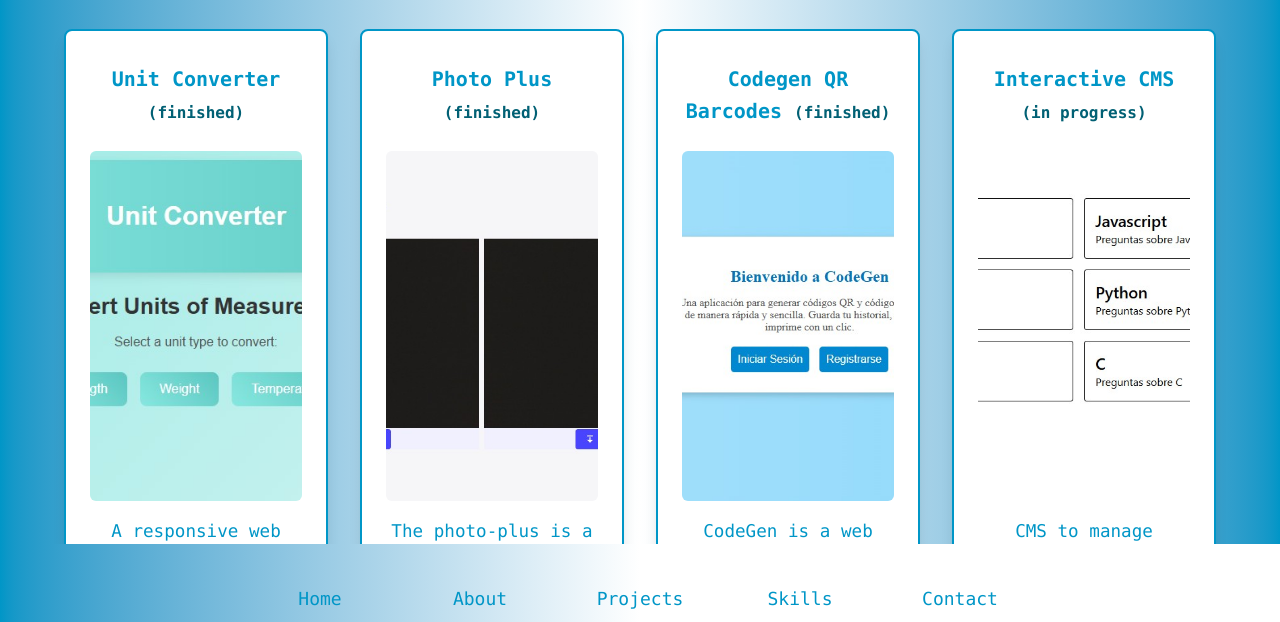
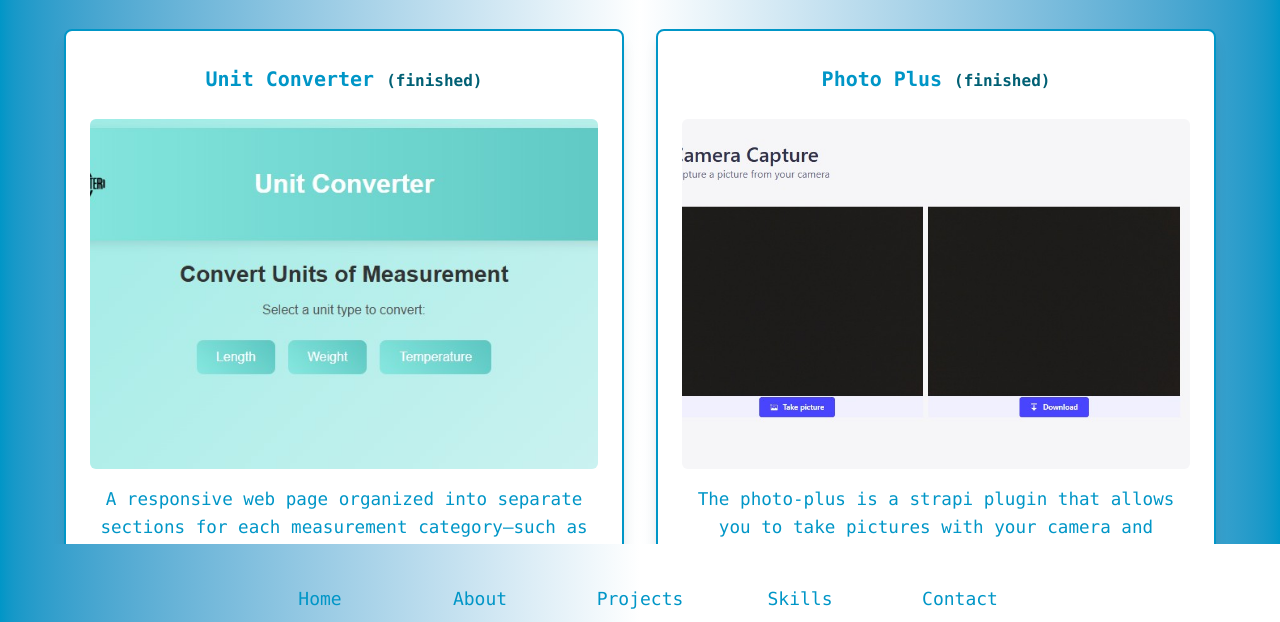
Before and after one commit to JuanchiFranco/portfolio, an Astro site: page /projects in a window 1280 px wide. Shown: the part 176-798 px from the top of the page. Built offline with nearby package versions, Linux system fonts and the light colour scheme; Astro itself is replaced by a stand-in of ours; some icons are missing.

Commit message:
responsive to About, footer, header, home and projects sections

```diff
--- a/src/components/ProjectsSection.astro
+++ b/src/components/ProjectsSection.astro
@@ -5,7 +5,7 @@ import { projects } from "../data/projects.js";
 
 <section id="projects" class="text-[#0096c7] text-center px-4 py-16 min-h-full flex-1 overflow-y-auto flex flex-col items-center justify-center">
     <h2 class="mb-8 font-bold text-[2.5rem] sm:text-[2rem] md:text-[2.25rem] lg:text-[3rem]">Projects</h2>
-    <div class="grid grid-cols-1 sm:grid-cols-2 md:grid-cols-3 lg:grid-cols-4 gap-8 max-w-screen-xl mx-auto my-0 px-4 py-0">
+    <div class="grid grid-cols-1 sm:grid-cols-2 gap-8 max-w-screen-xl mx-auto my-0 px-4 py-0">
         {projects.map((project) => (
             <div class="flex flex-col w-full p-6 rounded-lg border-solid border-[#0096c7] border-2 justify-between items-center bg-white shadow-lg hover:shadow-xl transition-shadow">
                 <h3 class="text-[1.25rem] font-bold text-[#0096c7] mx-0 my-2 text-center">
```
